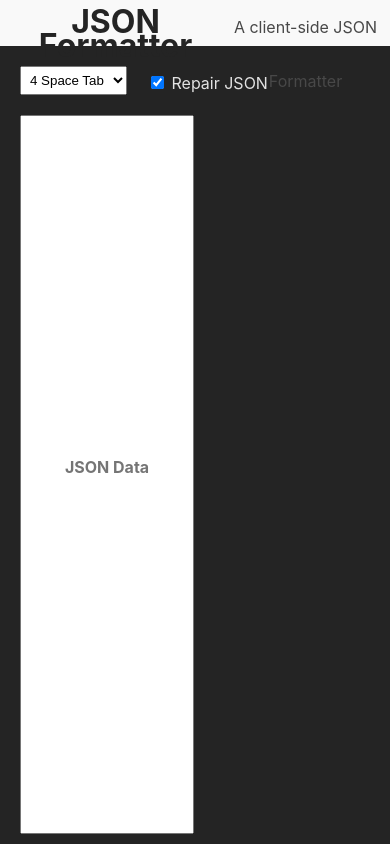
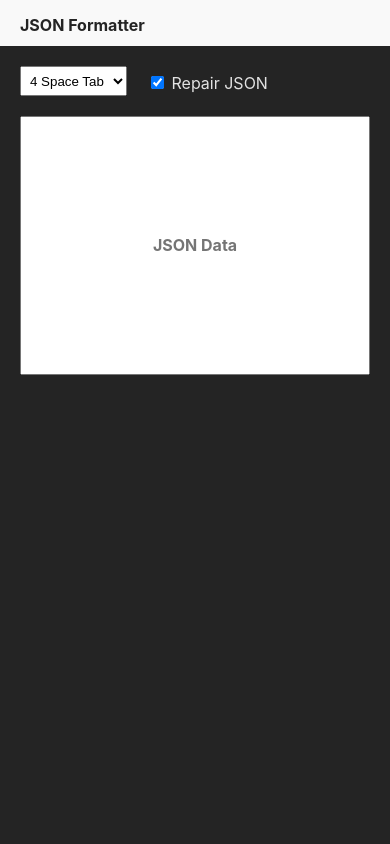
Before and after one commit to jessierevil04/json-formatter, a React (Vite) app: page / in a window 390 px wide. Built offline with nearby package versions, Linux system fonts and the light colour scheme.

Commit message:
CSS Update

```diff
--- a/src/index.css
+++ b/src/index.css
@@ -25,8 +25,7 @@
 body {
   margin: 0;
   display: flex;
-  min-width: 320px;
-  min-height: 100vh;
+  height: 100%;
 }
 
 .App #hero {
@@ -36,7 +35,6 @@
   align-items: left;
   display: flex;
 }
-
 
 .App #hero.error {
   background: #f93434;
@@ -52,7 +50,6 @@
   margin-left: 10px;
   color: #484848;
 }
-
 
 .App #hero.error>div {
   color: #FFF;
@@ -82,6 +79,7 @@
   align-content: space-between;
   justify-content: space-between;
   margin-top: 20px;
+  flex-wrap: wrap;
 }
 
 .App main>#mainForm {
@@ -125,7 +123,6 @@
   resize: none;
 }
 
-
 main>#mainForm>div>textarea::placeholder {
   font-family: Inter, Avenir, Helvetica, Arial, sans-serif;
   font-size: 16px;
@@ -166,3 +163,59 @@
 select {
   padding: 5px;
 }
+
+@media only screen and (max-width: 767px) {
+  .App #hero>h1 {
+    font-size: 1em;
+    margin-top: 13px;
+  }
+
+  .App #hero>span {
+    display: none;
+  }
+
+  .App #hero.error>div {
+    text-align: right;
+    width: 97%;
+  }
+
+  .App main>#mainForm {
+    height: unset;
+    padding-right: 20px;
+    gap: 20px;
+  }
+
+  main>#mainForm>div {
+    width: 100%;
+  }
+
+  main>#mainForm>div>textarea {
+    width: 100%;
+    width: -moz-available;
+    width: -webkit-fill-available;
+    width: fill-available;
+  }
+
+  main>#mainForm>div,
+  main>#mainForm>div>textarea {
+    height: 30vh;
+  }
+
+  main>#mainForm>div>textarea::placeholder {
+    line-height: 30vh;
+  }
+
+  main>#mainForm>div>button  {
+    bottom: unset;
+    right: 0px;
+    background: #3b3b3b;
+    border: none;
+    text-align: center;
+    width: 60px;
+    border-radius: 3px;
+  }
+
+  .App main>#config select{
+    height: 30px;
+  }
+}
```
